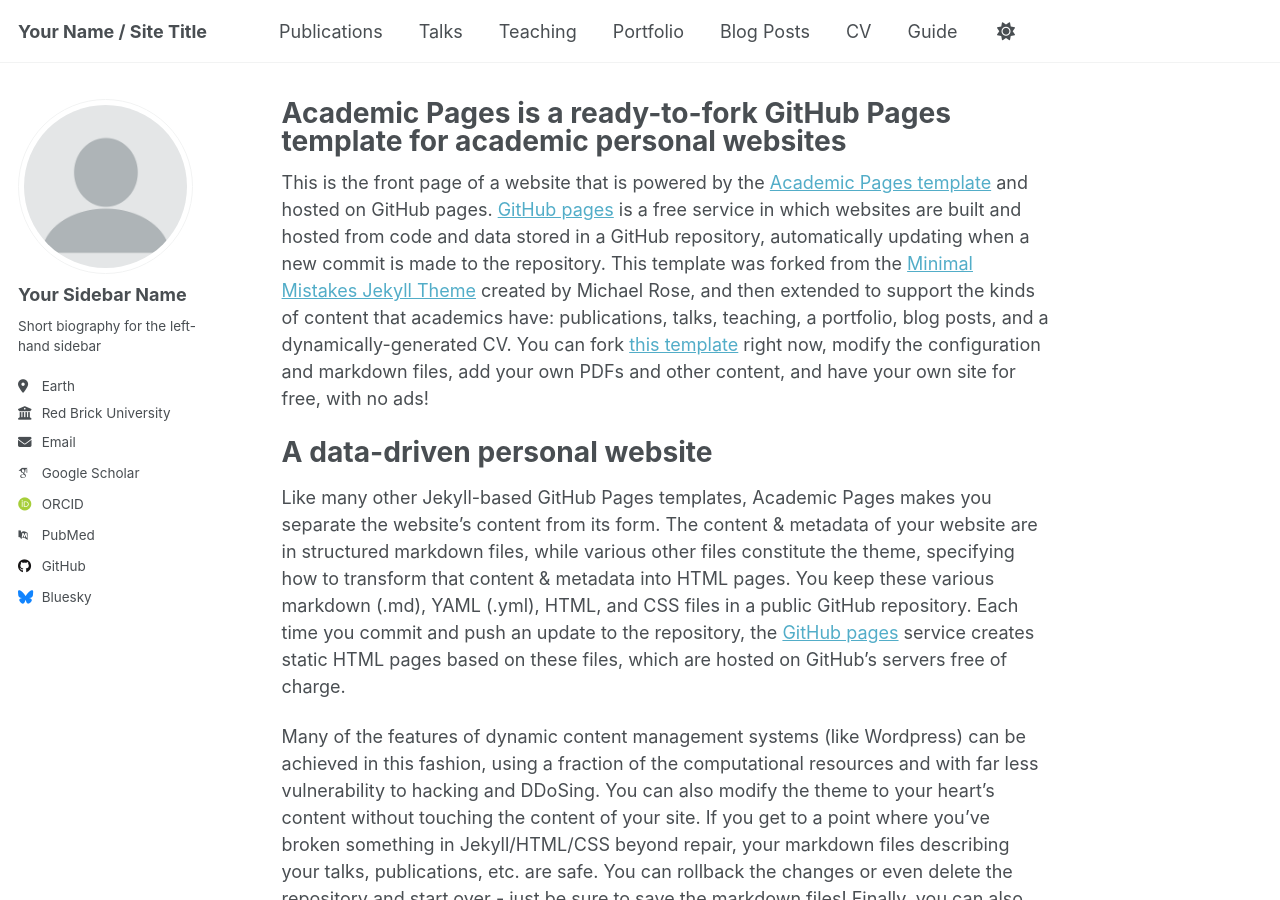
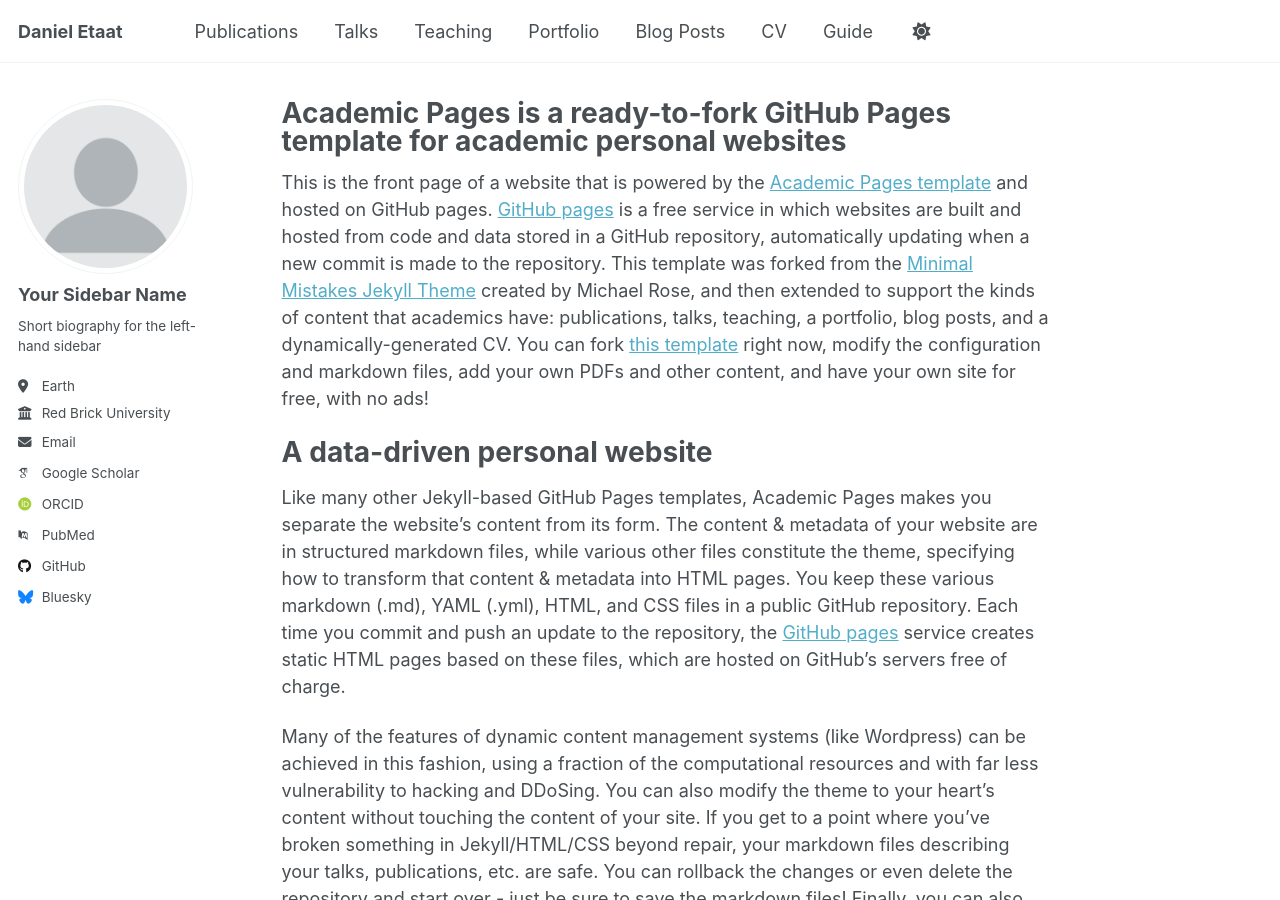
Before and after one commit to DanielEtaat/danieletaat.github.io, a Jekyll site: the page built from _pages/about.md, in a window 1280 px wide and 900 px high. Built offline with Jekyll 4.4.1, drawn with Linux system fonts in a browser that asks for light colours; some web fonts are replaced.

Commit message:
Update _config.yml

```diff
--- a/_config.yml
+++ b/_config.yml
@@ -9,7 +9,7 @@
 # Basic Site Settings
 locale                   : "en-US"
 site_theme               : "default"
-title                    : "Your Name / Site Title"
+title                    : "Daniel Etaat"
 title_separator          : "-"
 name                     : &name "Your Name"
 description              : &description "personal description"
```
